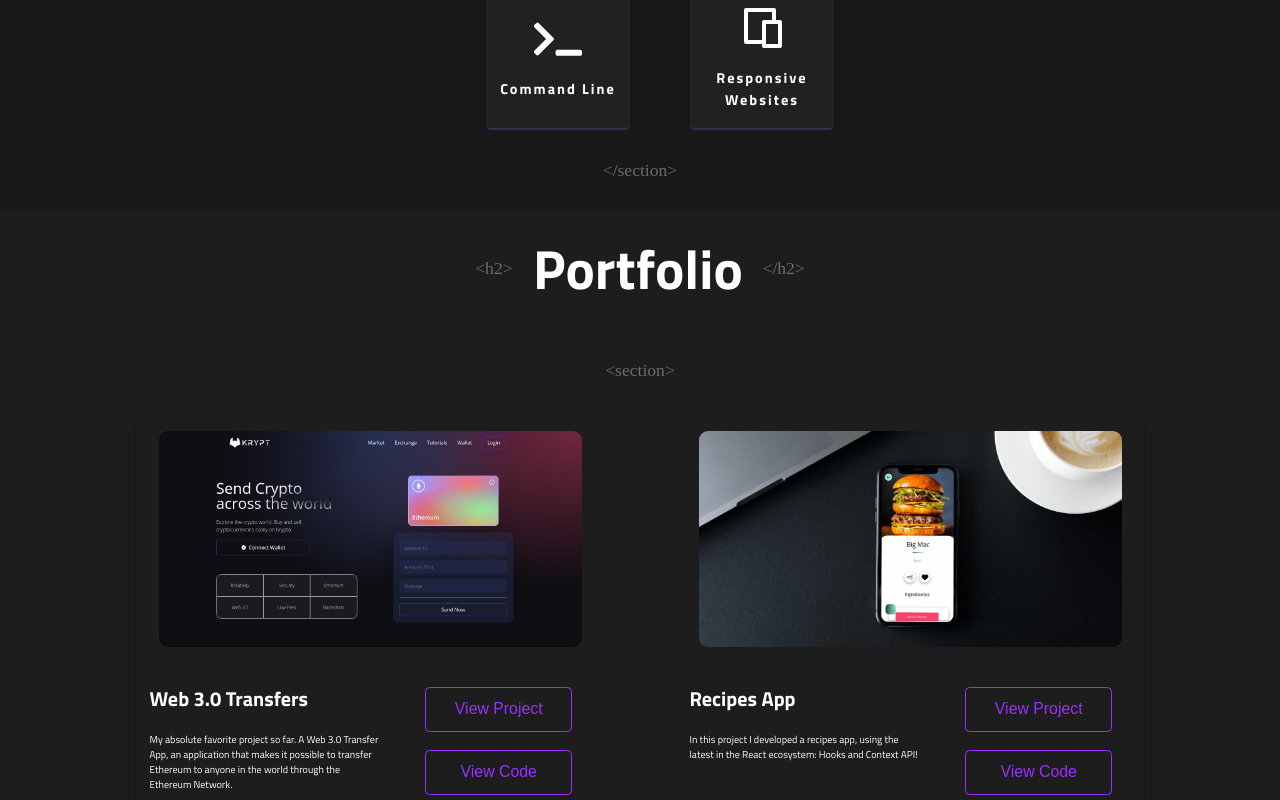
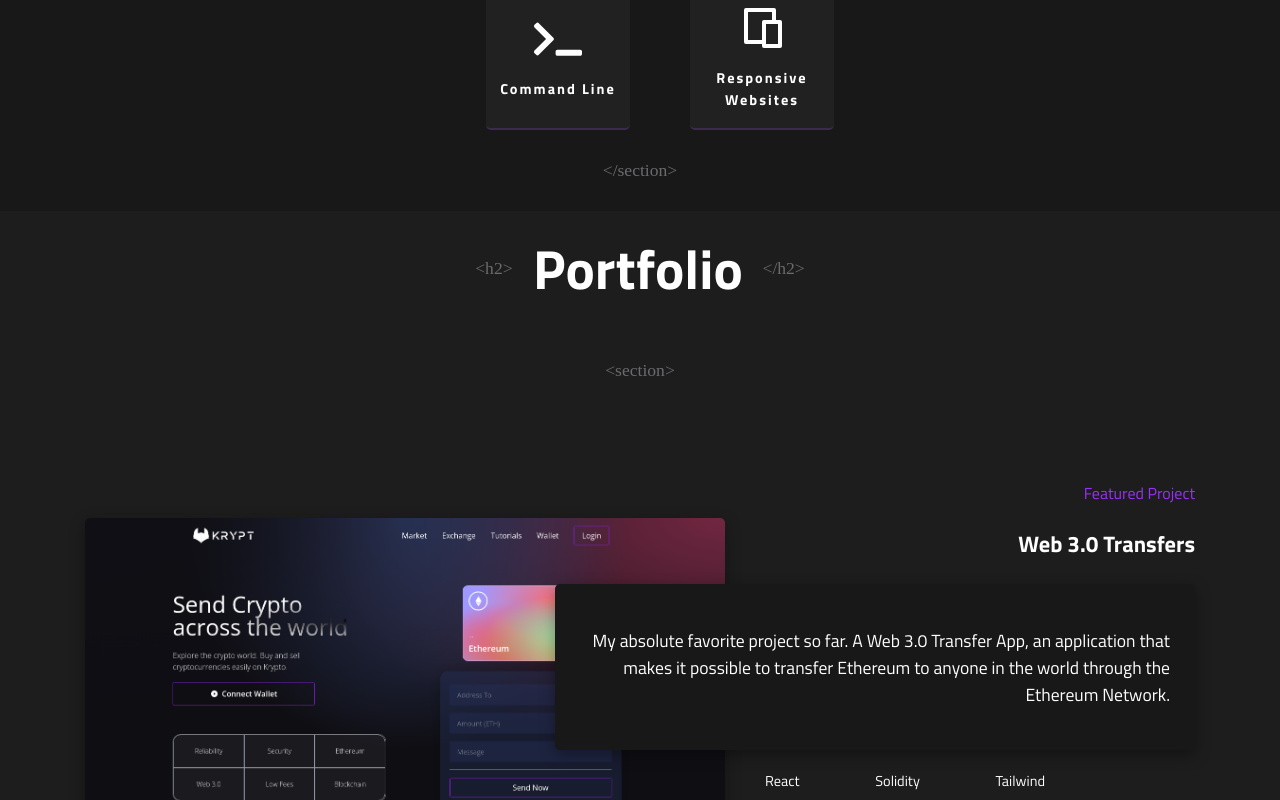
Before and after one commit to guarize/guarize-web-portfolio, a React (Create React App) app: page / in a window 1280 px wide. Shown: the part 2000-2800 px from the top of the page. Built offline with nearby package versions, Linux system fonts and the light colour scheme; a web font is replaced by a local one.

Commit message:
[feat] - feat projects initial concept

```diff
--- /dev/null
+++ b/src/components/FeaturedProjects.jsx
@@ -0,0 +1,82 @@
+import React from 'react';
+import { VscGithubAlt } from 'react-icons/vsc';
+import { HiOutlineExternalLink } from 'react-icons/hi';
+import portfolio from '../services/ProjectsData';
+import '../styles/FeaturedProjects.css';
+
+function FeaturedProjects() {
+  return (
+    <section>
+      <ul className="featured-projects">
+        {portfolio
+          .slice(0, 2)
+          .map(
+            (
+              {
+                name, image, description, tools, liveProject, githubCode,
+              },
+              index,
+            ) => (
+              <li
+                className={
+                  index % 2 === 0 ? 'feat-project-right' : 'feat-project-left'
+                }
+              >
+                <div className="feat-project-preview">
+                  <img src={image} alt="project preview" />
+                </div>
+                <div
+                  className={
+                    index % 2 === 0
+                      ? 'project-content-right'
+                      : 'project-content-left'
+                  }
+                >
+                  <div>
+                    <p className="feat-tag">Featured Project</p>
+                    <h3>{name}</h3>
+                    <div
+                      className={
+                        index % 2 === 0
+                          ? 'project-description-right'
+                          : 'project-description-left'
+                      }
+                    >
+                      <p>{description}</p>
+                    </div>
+                    <div className="feat-tools-links">
+                      <ul className="feat-project-tools">
+                        {tools.map((tool) => (
+                          <li key={tool}>{tool}</li>
+                        ))}
+                      </ul>
+                      <div className="feat-project-links">
+                        <a
+                          href={githubCode}
+                          aria-label="GitHub Link"
+                          rel="noopener noreferrer"
+                          target="_blank"
+                        >
+                          <VscGithubAlt />
+                        </a>
+                        <a
+                          href={liveProject}
+                          aria-label="Live Project Link"
+                          rel="noopener noreferrer"
+                          target="_blank"
+                        >
+                          <HiOutlineExternalLink />
+                        </a>
+                      </div>
+                    </div>
+                  </div>
+                </div>
+              </li>
+            ),
+          )}
+      </ul>
+    </section>
+  );
+}
+
+export default FeaturedProjects;
--- a/src/components/Projects.jsx
+++ b/src/components/Projects.jsx
@@ -15,6 +15,8 @@ export default function Projects() {
   const { darkMode } = useContext(PortfolioContext);
 
   const ProjectCard = lazy(() => import('./ProjectCard'));
+
+  const FeaturedProjects = lazy(() => import('./FeaturedProjects'));
 
   return (
     <section
@@ -35,6 +37,9 @@ export default function Projects() {
         </div>
       </div>
       <span className="html-tag">{'<section>'}</span>
+      <Suspense fallback={<Loading />}>
+        <FeaturedProjects />
+      </Suspense>
       <div className="projects-container">
         <Suspense fallback={<Loading />}>
           <ProjectCard />
--- a/src/components/index.js
+++ b/src/components/index.js
@@ -15,3 +15,4 @@ export { default as ProjectCard } from './ProjectCard';
 export { default as Projects } from './Projects';
 export { default as ScrollIndicator } from './ScrollIndicator';
 export { default as SocialsFixed } from './SocialsFixed';
+export { default as FeaturedProjects } from './FeaturedProjects';
--- a/src/styles/App.css
+++ b/src/styles/App.css
@@ -23,6 +23,7 @@ html {
   --main-black: #1d1d1d;
   --main-white: #fefefe;
   --main-blue: #0f1624;
+  --main-purple: #9b30f9;
 }
 
 html,
--- /dev/null
+++ b/src/styles/FeaturedProjects.css
@@ -0,0 +1,106 @@
+.featured-projects {
+  list-style: none;
+  padding: 0px;
+  margin: 0px;
+}
+
+.feat-project-right, .feat-project-left {
+  display: flex;
+  align-items: center;
+  justify-content: center;
+  margin: 100px 0;
+}
+
+.feat-project-left {
+  /* flex-direction: row-reverse; */
+}
+
+.project-content-right div, .project-content-left div {
+  max-width: 40rem;
+  display: flex;
+  justify-content: center;
+  align-items: flex-end;
+  flex-direction: column;
+}
+
+.project-content-left div {
+  align-items: flex-end;
+}
+
+.feat-project-preview {
+  max-width: 40rem;
+}
+
+.feat-project-preview img {
+  width: 100%;
+  max-width: 40rem;
+  height: auto;
+  border-radius: 5px;
+  object-fit: contain;
+  box-shadow: rgba(0, 0, 0, 0.35) 0px 5px 15px;
+}
+
+.project-description-right, .project-description-left {
+  box-shadow: rgba(0, 0, 0, 0.35) 0px 5px 15px;
+  position: relative;
+  z-index: 2;
+  padding: 25px;
+  border-radius: 5px;
+  background-color: #181818;
+  color: var(--main-white);
+  font-size: 1.1rem;
+  text-align: right;
+  margin-left: -170px;
+  z-index: 1;
+}
+
+.project-description-right {
+  margin-left: -170px;
+
+}
+
+.project-description-left {
+  margin-left: -170px;
+}
+
+.feat-tools-links {
+  display: flex;
+  align-items: center;
+  justify-content: space-between;
+  width: 100%;
+}
+
+.feat-project-tools {
+  margin-top: 20px;
+  list-style: none;
+  display: flex;
+  align-items: center;
+  justify-content: space-between;
+  width: 20rem;
+  font-size: 0.9rem;
+  align-self: flex-start;
+}
+
+.feat-project-links {
+  display: flex;
+  -webkit-box-align: center;
+  align-items: center;
+  position: relative;
+  margin-top: 10px;
+  margin-left: -10px;
+}
+
+.feat-project-links a {
+  text-decoration: none;
+  color: var(--main-white);
+  display: flex;
+  justify-content: center;
+  align-items: center;
+  padding: 10px;
+}
+
+.feat-tag {
+  margin: 0;
+  color: var(--main-purple);
+  font-size: 1rem;
+}
```
